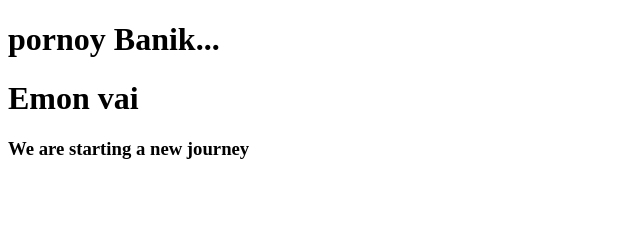
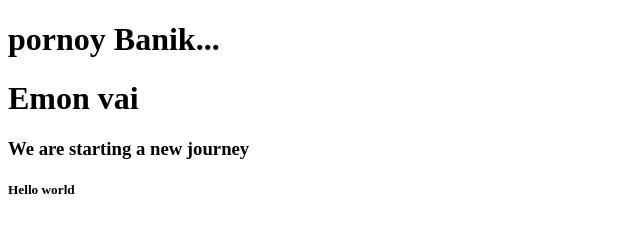
Before and after one commit to pronoybanik/git-file, a plain HTML site: page index.html in a window 1280 px wide. Shown: the full height of the page, 0-640 px from the left. Drawn offline with Linux system fonts and the light colour scheme.

Commit message:
added h5 tag

```diff
--- a/index.html
+++ b/index.html
@@ -12,6 +12,10 @@
     <h1>pornoy Banik...</h1>
     <h1>Emon vai</h1>
     <h3>We are starting a new journey</h3>
+
+    <h5>Hello world</h5>
+
+
 </body>
 
 </html>
```
